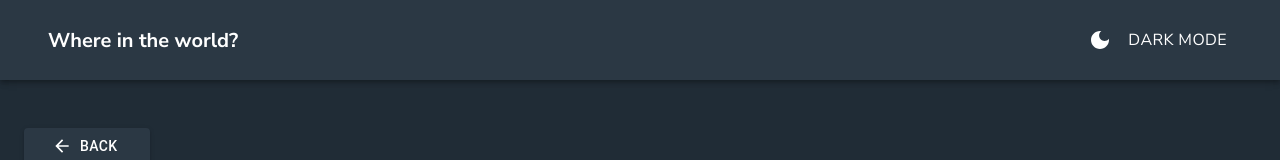
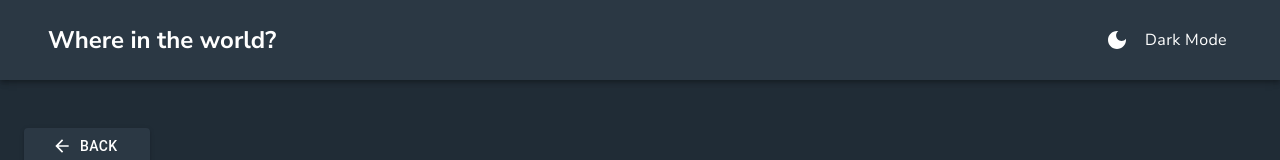
Before and after one commit to JordanVera/restCountries, a React (Vite) app: page /country/1 in a window 1280 px wide. Shown: the top 160 px of the page. Built offline with nearby package versions, Linux system fonts and the light colour scheme; no server answers.

Commit message:
stylesheet changes

```diff
--- a/src/styles/App.css
+++ b/src/styles/App.css
@@ -26,7 +26,7 @@ h1,h2,h3,h4,h5,h6, p {
 .appbarHeader {
   color: var(--font_color);
   text-decoration: none !important;
-  font-size: 20px;
+  font-size: 24px;
 }
 
 .appbarLink {
@@ -38,6 +38,8 @@ h1,h2,h3,h4,h5,h6, p {
 }
 
 .themeToggle {
+  text-transform: capitalize;
+  font-size: 16px !important;
   font-weight: 400;
 }
 
```
Also changed, not shown: 1 other file (tests, documents, lock files or other folders).
